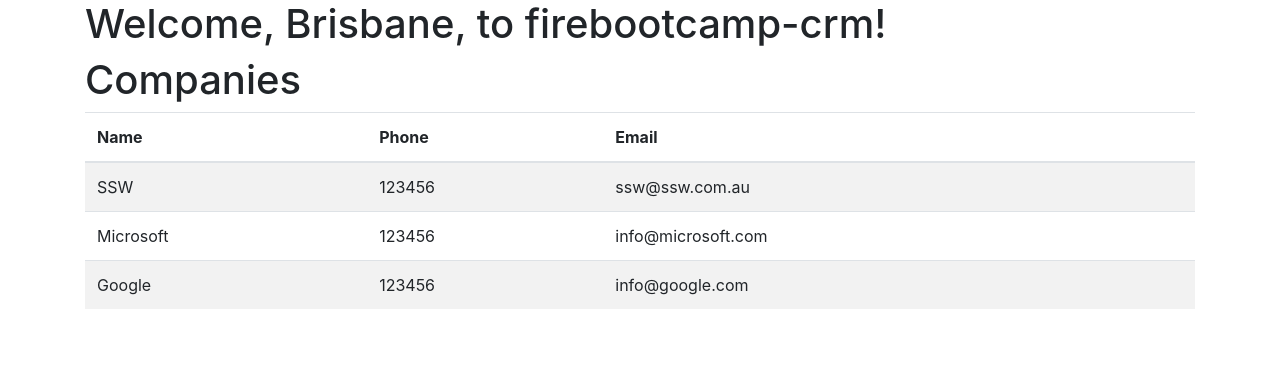
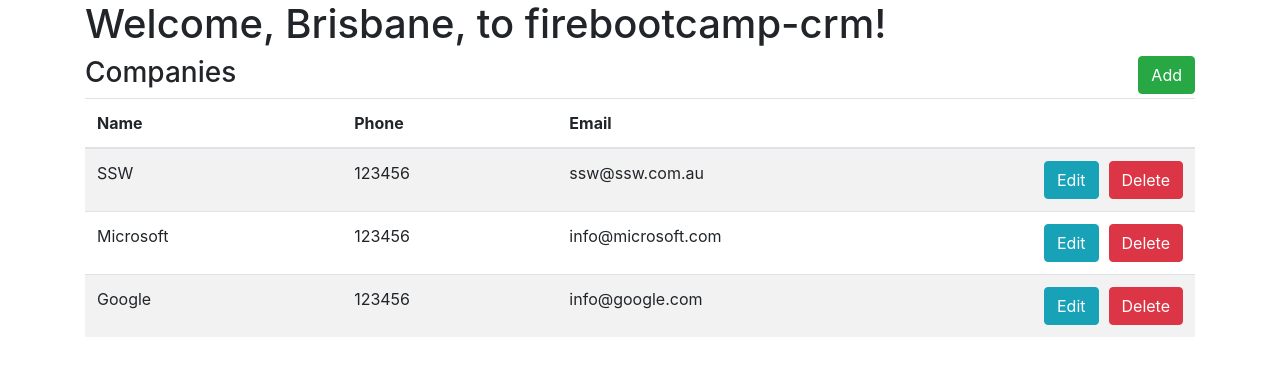
Before and after one commit to brendan-nobadthing/firebootcamp-angular-bne-201810, an Angular app: page / in a window 1280 px wide. Shown: the top 376 px of the page. Built offline with nearby package versions, Linux system fonts and the light colour scheme.

Commit message:
added buttons

```diff
--- a/src/app/company/company-list/company-list.component.html
+++ b/src/app/company/company-list/company-list.component.html
@@ -1,4 +1,6 @@
-<h1>Companies</h1>
+<h3>Companies
+  <button class="btn btn-success float-right">Add</button>
+</h3>
 
 <table class="table table-striped">
   <thead>
@@ -14,7 +16,10 @@
       <td>{{company.name}}</td>
       <td>{{company.phone}}</td>
       <td>{{company.email}}</td>
-      <td></td>
+      <td class="button-cell">
+        <button type="button" class="btn btn-info">Edit</button>
+        <button type="button" class="btn btn-danger">Delete</button>
+      </td>
     </tr>
   </tbody>
 </table>
--- a/src/app/company/company-list/company-list.component.scss
+++ b/src/app/company/company-list/company-list.component.scss
@@ -0,0 +1,11 @@
+
+.button-cell {
+  width: 140px;
+  white-space: nowrap;
+}
+.button-cell button {
+  margin-right: 10px;
+}
+.button-cell button:last-child {
+  margin-right: 0px;
+}
```
